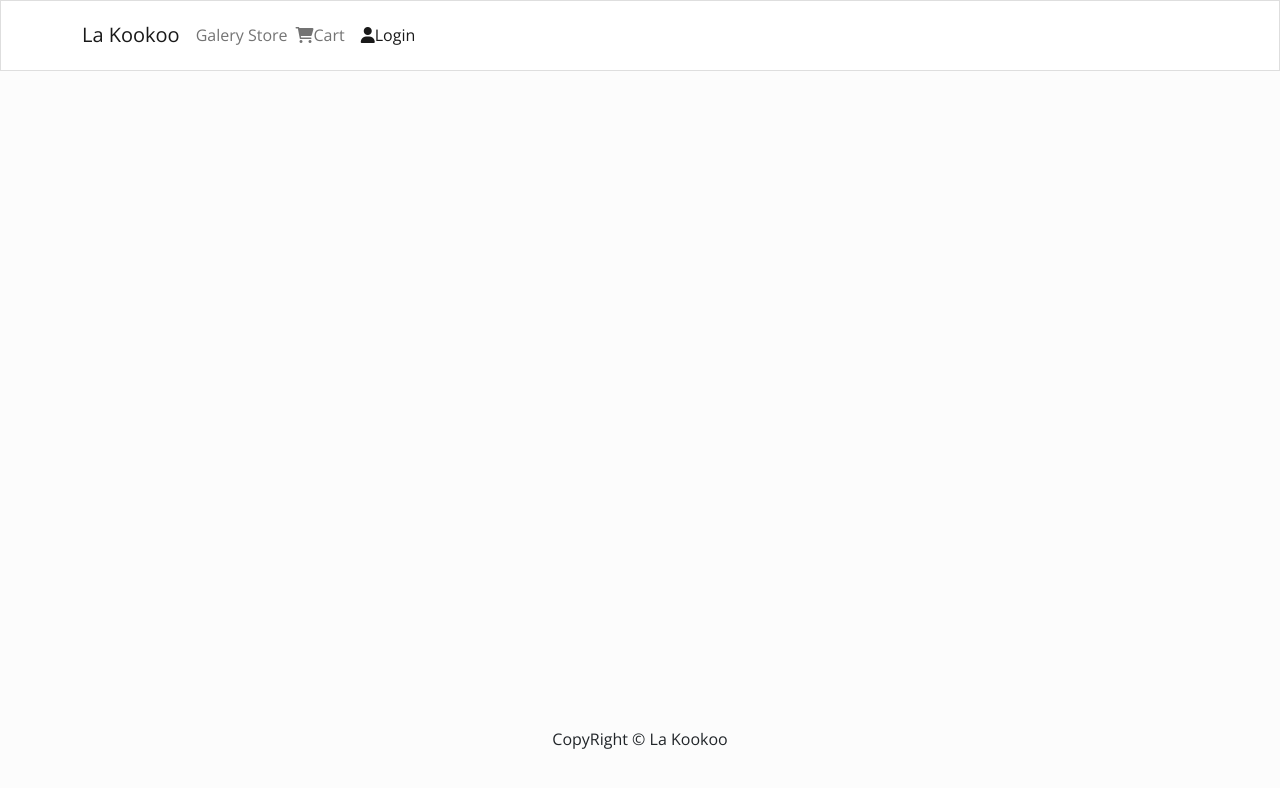
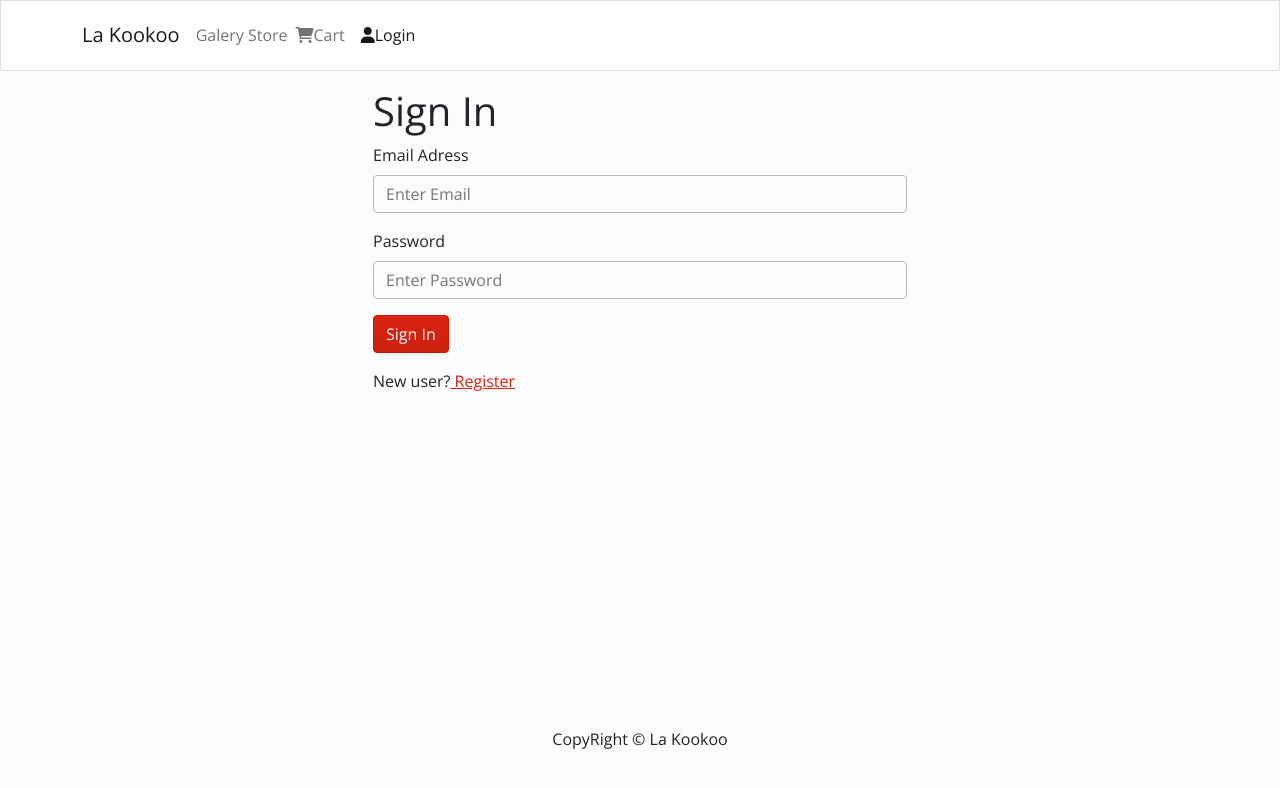
Before and after one commit to bunja/gallery-store, a React (Create React App) app in the folder frontend/: page /login in a window 1280 px wide. Shown: the top 788 px of the page. Built offline with nearby package versions, Linux system fonts and the light colour scheme.

Commit message:
userScreen, userLoginReducers, userActions added

```diff
--- a/frontend/src/App.js
+++ b/frontend/src/App.js
@@ -5,6 +5,7 @@
 import HomeScreen from './screens/HomeScreen';
 import PaintingScreen from './screens/PaintingScreen';
 import CartScreen from './screens/CartScreen'
+import LoginScreen from './screens/LoginScreen'
 
 function App() {
   return (
@@ -16,6 +17,7 @@
             <Route path="/" element={<HomeScreen/>} exact />
             <Route path="/painting/:id" element={<PaintingScreen/>} />
             <Route path="/cart" element={<CartScreen/>} />
+            <Route path="/login" element={<LoginScreen/>}/>
 
           </Routes>
         </Container>
--- a/frontend/src/actions/paintingActions.js
+++ b/frontend/src/actions/paintingActions.js
@@ -25,8 +25,8 @@
     } catch(error){
         dispatch({
             type: PAINTING_LIST_FAIL,
-            payload: error.response && error.response.data.message
-            ? error.response.data.message
+            payload: error.response && error.response.data.detail
+            ? error.response.data.detail
             : error.message
         })
     }
@@ -46,8 +46,8 @@
     } catch(error){
         dispatch({
             type: PAINTING_DETAILS_FAIL,
-            payload: error.response && error.response.data.message
-            ? error.response.data.message
+            payload: error.response && error.response.data.detail
+            ? error.response.data.detail
             : error.message
         })
     }
--- /dev/null
+++ b/frontend/src/actions/userActions.js
@@ -0,0 +1,62 @@
+import axios from 'axios'
+import {
+    USER_LOGIN_REQUEST,
+    USER_LOGIN_SUCCESS,
+    USER_LOGIN_FAIL,
+
+    USER_LOGOUT,
+
+    USER_REGISTER_REQUEST,
+    USER_REGISTER_SUCCESS,
+    USER_REGISTER_FAIL,
+
+    USER_DETAILS_REQUEST,
+    USER_DETAILS_SUCCESS,
+    USER_DETAILS_FAIL,
+    USER_DETAILS_RESET,
+
+    USER_UPDATE_PROFILE_REQUEST,
+    USER_UPDATE_PROFILE_SUCCESS,
+    USER_UPDATE_PROFILE_FAIL,
+    USER_UPDATE_PROFILE_RESET,
+
+
+
+} from '../constants/userConstants'
+
+export const login = (email, password) => async (dispatch) => {
+    try {
+        dispatch({
+            type: USER_LOGIN_REQUEST
+        })
+
+        const config = {
+            headers: {
+                'Content-type': 'application/json'
+            }
+        }
+
+        const { data } = await axios.post(
+            '/api/users/login/',
+            {'username': email, 'password': password},
+            config
+        )
+
+        dispatch({
+            type: USER_LOGIN_SUCCESS,
+            payload: data
+        })
+
+        localStorage.setItem('userInfo', JSON.stringify(data))
+
+
+
+    } catch(error) {
+        dispatch({
+            type: USER_LOGIN_FAIL,
+            payload: error.response && error.response.data.detail
+            ? error.response.data.detail
+            : error.message
+        })
+    }
+}
--- /dev/null
+++ b/frontend/src/components/FormContainer.js
@@ -0,0 +1,16 @@
+import React from 'react'
+import {Container, Row, Col} from 'react-bootstrap'
+
+function FormContainer({children}) {
+  return (
+    <Container>
+        <Row className="justify-content-md-center">
+            <Col xs={12} md={6}>
+                {children}
+            </Col>
+        </Row>
+    </Container>
+  )
+}
+
+export default FormContainer
--- /dev/null
+++ b/frontend/src/reducers/userReducers.js
@@ -0,0 +1,56 @@
+import {
+    USER_LOGIN_REQUEST,
+    USER_LOGIN_SUCCESS,
+    USER_LOGIN_FAIL,
+
+    USER_LOGOUT,
+
+    USER_REGISTER_REQUEST,
+    USER_REGISTER_SUCCESS,
+    USER_REGISTER_FAIL,
+
+    USER_DETAILS_REQUEST,
+    USER_DETAILS_SUCCESS,
+    USER_DETAILS_FAIL,
+    USER_DETAILS_RESET,
+
+    USER_UPDATE_PROFILE_REQUEST,
+    USER_UPDATE_PROFILE_SUCCESS,
+    USER_UPDATE_PROFILE_FAIL,
+    USER_UPDATE_PROFILE_RESET,
+
+
+
+} from '../constants/userConstants'
+
+export const userLoginReducer = (state = {}, action) => {
+
+
+    switch (action.type) {
+
+        case USER_LOGIN_REQUEST:
+
+            return {
+                loading: true,
+            }
+
+        case USER_LOGIN_SUCCESS:
+            // console.log("user login success", action.payload)
+            return {
+                loading: false,
+                userInfo: action.payload
+            }
+
+        case USER_LOGIN_FAIL:
+            // console.log("gugug ups", action.payload)
+            return {
+                loading: false,
+                error: action.payload
+            }
+
+        case USER_LOGOUT:
+            return {}
+        default:
+            return state
+    }
+}
--- /dev/null
+++ b/frontend/src/screens/LoginScreen.js
@@ -0,0 +1,78 @@
+import React, { useState, useEffect } from 'react'
+import { useSelector, useDispatch } from 'react-redux'
+import { Link, useLocation, useNavigate } from 'react-router-dom'
+import { Form, Button, Row, Col } from 'react-bootstrap'
+import Loader from '../components/Loader'
+import Message from '../components/Message'
+import { login } from '../actions/userActions'
+
+import FormContainer from '../components/FormContainer'
+
+function LoginScreen() {
+    const [email, setEmail] = useState('')
+    const [password, setPassword] = useState('')
+
+    const location = useLocation()
+    const navigate = useNavigate()
+    const dispatch = useDispatch()
+
+    const redirect = location.search ? location.search.split('=')[1] : '/'
+
+    const userLogin = useSelector(state => state.userLogin)
+    const { error, loading, userInfo } = userLogin
+
+    useEffect(() => {
+        if (userInfo) {
+            navigate(redirect)
+        }
+    }, [navigate, userInfo, redirect])
+
+    const submitHandler = (e) => {
+        e.preventDefault()
+        dispatch(login(email, password))
+    }
+
+    return (
+        <FormContainer >
+            <h1>Sign In</h1>
+            {error && <Message variant='danger'>{error}</Message>}
+            {loading && <Loader />}
+            <Form onSubmit={submitHandler} >
+                <Form.Group controlId='email' className='pb-3'>
+                    <Form.Label>Email Adress</Form.Label>
+                    <Form.Control
+                        type='email'
+                        placeholder='Enter Email'
+                        value={email}
+                        onChange={(e) => setEmail(e.target.value)}
+                    ></Form.Control>
+                </Form.Group>
+
+                <Form.Group controlId='password' className='pb-3'>
+                    <Form.Label>Password</Form.Label>
+                    <Form.Control
+                        type='password'
+                        placeholder='Enter Password'
+                        value={password}
+                        onChange={(e) => setPassword(e.target.value)}
+                    >
+
+                    </Form.Control>
+                </Form.Group>
+
+                <Button type='submit' variant='primary'>
+                    Sign In
+                </Button>
+            </Form>
+
+            <Form className='py-3'>
+                <Col>
+                    New user?
+                    <Link to={redirect ? `/register?redirect=${redirect}` : '/register'}> Register</Link>
+                </Col>
+            </Form>
+        </FormContainer>
+    )
+}
+
+export default LoginScreen
--- a/frontend/src/store.js
+++ b/frontend/src/store.js
@@ -3,18 +3,25 @@
 import { composeWithDevTools } from 'redux-devtools-extension'
 import { paintingListReducer, paintingDetailsReducer } from './reducers/paintingReducers'
 import { cartReducer } from './reducers/cartReducers'
+import { userLoginReducer } from './reducers/userReducers'
 
 const reducer = combineReducers({
     paintingList: paintingListReducer,
     paintingDetails: paintingDetailsReducer,
     cart: cartReducer,
+    userLogin: userLoginReducer,
 })
 
 const cartItemsFromStorage = localStorage.getItem('cartItems') ?
     JSON.parse(localStorage.getItem('cartItems')) : []
 
+const userInfoFromStorage = localStorage.getItem('userInfo') ?
+    JSON.parse(localStorage.getItem('userInfo')) : null
+
+
 const initialState = {
-    cart: { cartItems: cartItemsFromStorage }
+    cart: { cartItems: cartItemsFromStorage },
+    userLogin: { userInfo: userInfoFromStorage },
 }
 
 const middleware = [thunk]
```
Also changed, not shown: 1 other file (tests, documents, lock files or other folders).
